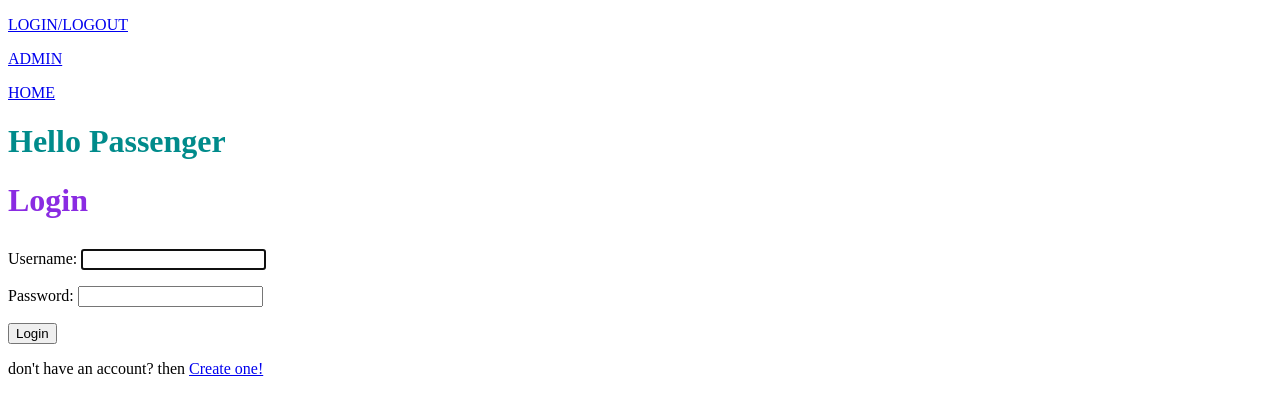
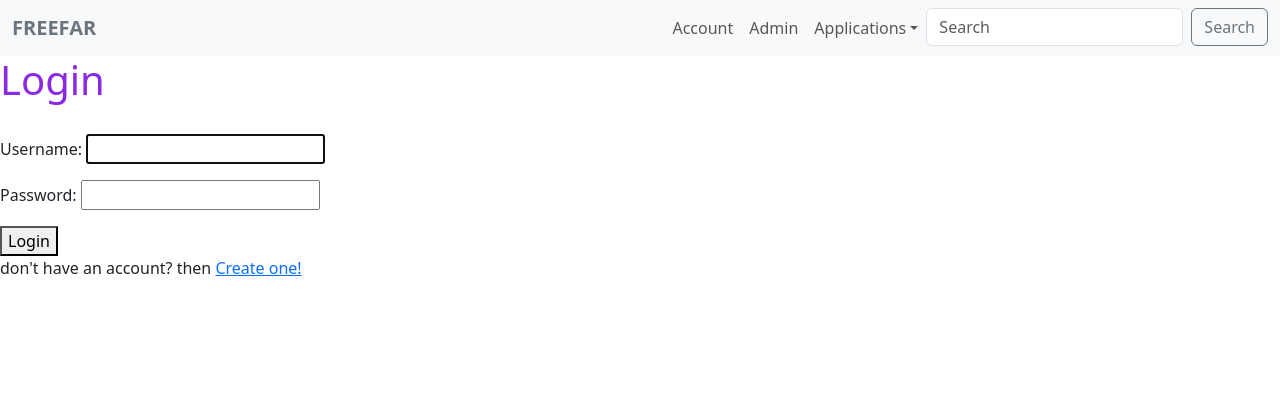
Before and after one commit to Farzan-79/DjP1, a Django app: page /login/ in a window 1280 px wide. Shown: the top 415 px of the page. Run offline with Django 5.2, Linux system fonts and the light colour scheme; parts of the project's set-up code (start-up, migrations or seed data) failed here and were passed over.

Commit message:
made a navbar on base.html . will add more visuals later

```diff
--- a/templates/base.html
+++ b/templates/base.html
@@ -1,30 +1,65 @@
-
-
 <!DOCTYPE html>
 <html>
     <head>
-        <p><a href="/login">LOGIN/LOGOUT</a></p>
-        <p><a href="/admin/">ADMIN</a></p>
-        <p><a href="{% url 'home' %}">HOME</a></p>
-
+        <meta charset="UTF-8">
+        <meta name="viewport" content="width=device-width, initial-scale=1.0">
+        <title>FreeFar</title>
+        <style>
+            section{
+                padding: 60px 0;
+            }
+        </style>
+        <!-- <p><a href="/login">LOGIN/LOGOUT</a></p> -->
+        <!-- <p><a href="/admin/">ADMIN</a></p> -->
+        <!-- <p><a href="{% url 'home' %}">HOME</a></p> -->
+        <link rel="stylesheet" href="https://cdn.jsdelivr.net/npm/bootstrap@5.3.2/dist/css/bootstrap.min.css">
     </head>
     <body>
+        <nav class="navbar navbar-expand-md navbar-light bg-light">
+            <div class="container-xxl">
 
-        <h1 style="color: darkcyan;">Hello Passenger</h1>
-        {% comment %}
-        <form action="/articles/">
-            <input type="text" name="q" />
-            <input type="submit" />
-        </form>
-        {% endcomment %}
+                <a href="{% url 'home' %}" class="navbar-brand">
+                    <span class="fw-bold text-secondary">
+                        FREEFAR
+                    </span>
+                </a>
+
+                <button class="navbar-toggler" type="button" data-bs-target="#main-nav" data-bs-toggle="collapse" aria-controls="main-nav" aria-expanded="false" aria-label="Toggle navigation">
+                    <span class="navbar-toggler-icon"></span>
+                </button>
+
+                <div class="collapse navbar-collapse justify-content-end align-items-center" id="main-nav">
+                    <ul class="navbar-nav">
+                        <li class="nav-item">
+                            <a href="/login" class="nav-link">Account</a>
+                        </li>
+                        <li class="navbar-nav">
+                            <a href="/admin" class="nav-link">Admin</a>
+                        </li>
+                        <li class="nav-item dropdown">
+                            <a class="nav-link dropdown-toggle" href="#" role="button" data-bs-toggle="dropdown" aria-expanded="false">Applications</a>
+
+                            <ul class="dropdown-menu">
+                                <li><a class="dropdown-item" href="{% url 'articles:list' %}">Articles</a></li>
+                                <li><a class="dropdown-item" href="{% url 'recipes:list' %}">Recipes</a></li>
+                            </ul>
+                        </li>
+                        <li>
+                            <form class="d-flex" role="search" action="/pantry/articles/">
+                                <input class="form-control me-2" name="q" type="search" placeholder="Search" aria-label="Search">
+                                <button class="btn btn-outline-secondary" type="submit">Search</button>
+                            </form>
+                        </li>
+                    </ul>
+                </div>
+            </div>
+        </nav>
+
 
         {% block content %}
         {% endblock content %}
-        <br>
-        <br>
-        <br>
 
-
+        <script src="https://cdn.jsdelivr.net/npm/bootstrap@5.3.2/dist/js/bootstrap.bundle.min.js"></script>
     </body>
 
 
```
